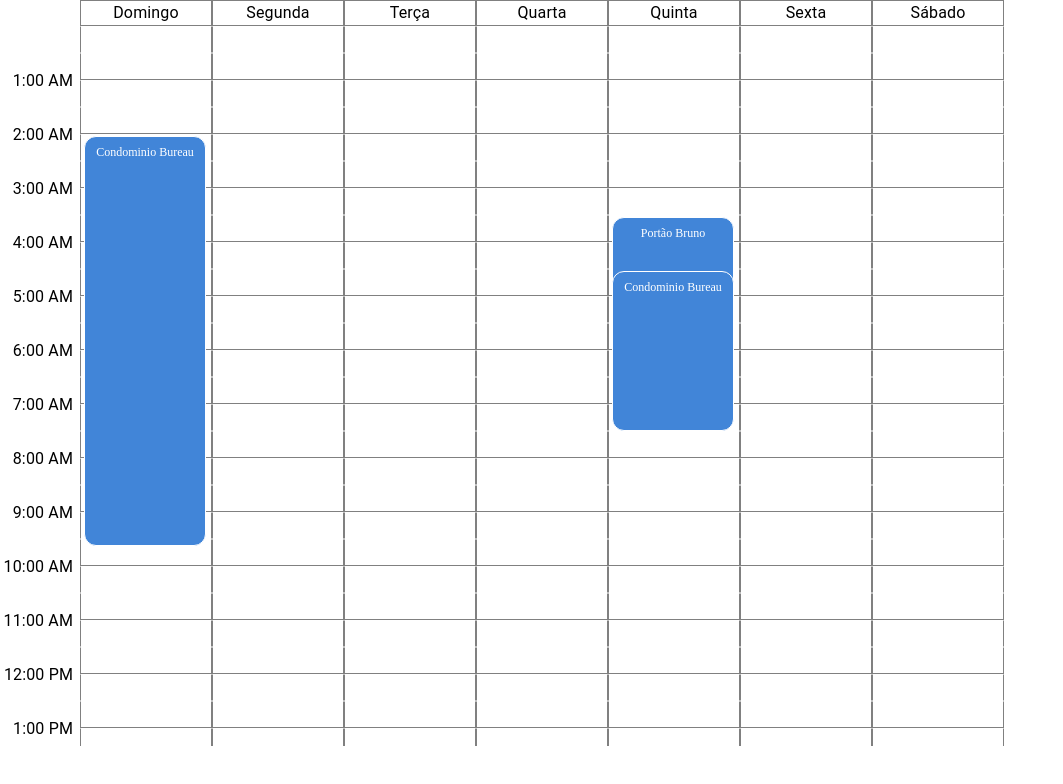
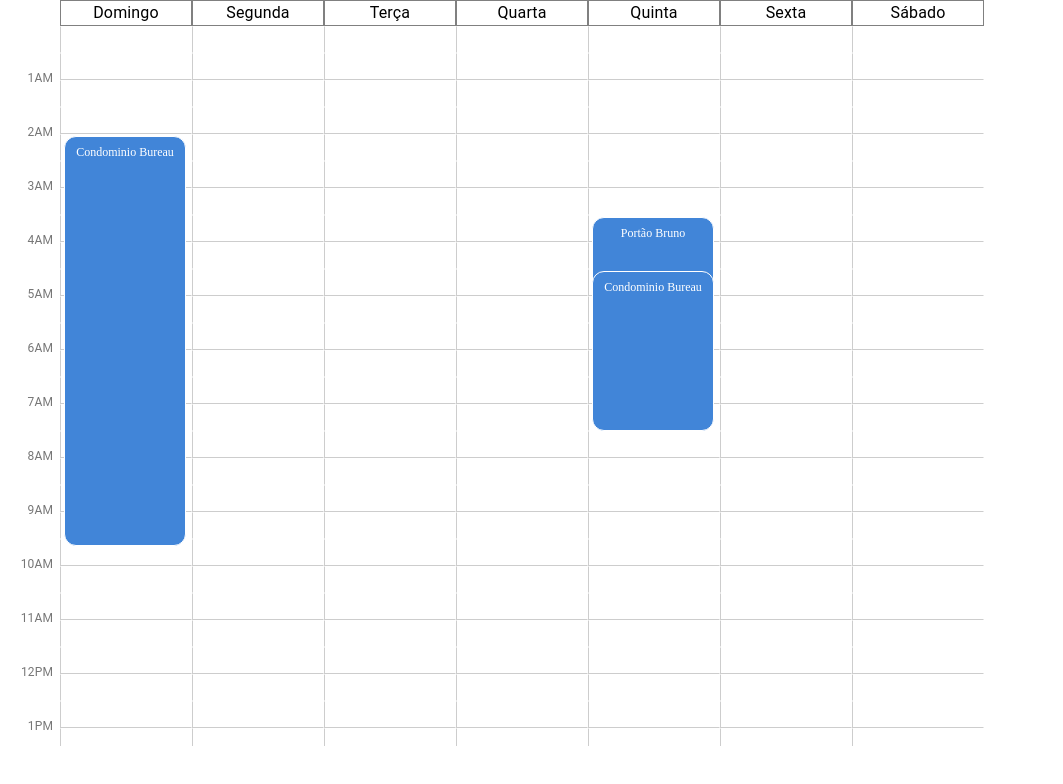
Before and after one commit to andlukass/calendar-react, a React (Vite) app: page / in a window 1280 px wide. Shown: the top 784 px of the page, without its empty margins (0-1063 px from the left). Built offline with nearby package versions, Linux system fonts and the light colour scheme.

Commit message:
adjust style

```diff
--- a/src/Week/DaysTitle.jsx
+++ b/src/Week/DaysTitle.jsx
@@ -6,7 +6,7 @@ function DaysTitle() {
   return (
     <>
       <Box sx={{ display: "flex" }}>
-        <Box minWidth={80} />
+        <Box minWidth={60} />
         {weekDays.map((day, index) => (
           <Box key={index} minWidth={130} border="0.5pt solid grey">
             <Typography sx={{ textAlign: "center" }}>
--- a/src/Week/HourMeter.jsx
+++ b/src/Week/HourMeter.jsx
@@ -6,11 +6,17 @@ function HourMeter() {
 
   return (
     <>
-      <Box width={80}>
+      <Box width={60}>
         {hourIndexes.map((hour) => (
-          <Box key={hour} minWidth={80} height={25} border="0.5pt solid transparent">
-            <Typography sx={{mt: -1.5, pr: 1, textAlign: "end"}}>
-              {(hour % 2 || !hour) ? null : getHourByIndex(hour)}
+          <Box key={hour} minWidth={60} height={25} border="0.5pt solid transparent">
+            <Typography sx={{mt: -1.5,
+              pr: 1,
+              textAlign: "end",
+              color: "#767676",
+              fontWeight: 400,
+              fontSize: 12,
+            }}>
+              {(hour % 2 || !hour) ? null : getHourByIndex(hour, true)}
             </Typography>
           </Box>
         ))}
--- a/src/Week/Hours/HourCell.jsx
+++ b/src/Week/Hours/HourCell.jsx
@@ -29,8 +29,10 @@ function HourCell({ day, hour, drag }) {
 
 const cellStyle = (hour) => ({
   border: "0.5pt solid grey",
-  borderBottom: hour % 2 !== 0 ? "0.5pt solid grey" : "0.5pt solid transparent",
+  borderBottom: hour % 2 !== 0 ? "0.5pt solid #cdcdcd" : "0.5pt solid transparent",
+  borderLeft: "0.5pt solid #cdcdcd",
   borderTop: "0.5pt solid transparent",
+  borderRight: "0.5pt solid transparent",
   justifyContent: "center",
   alignItems: "center",
   display: "flex",
--- a/src/Week/Hours/utils/getHourByIndex.js
+++ b/src/Week/Hours/utils/getHourByIndex.js
@@ -1,7 +1,8 @@
-export const getHourByIndex = (index) => {
+export const getHourByIndex = (index, upper) => {
   const hours = Math.floor(index / 2);
-  const minutes = index % 2 === 0 ? "00" : "30";
-  const period = hours < 12 ? "AM" : "PM";
+  const minutes = index % 2 === 0 ? "" : ":30";
+  let period = hours < 12 ? "am" : "pm";
+  if (upper) period = period.toUpperCase();
   const formattedHour = hours === 0 ? "0" : (hours % 12 === 0 ? 12 : hours % 12);
-  return `${formattedHour}:${minutes} ${period}`;
+  return `${formattedHour}${minutes}${period}`;
 }
```
